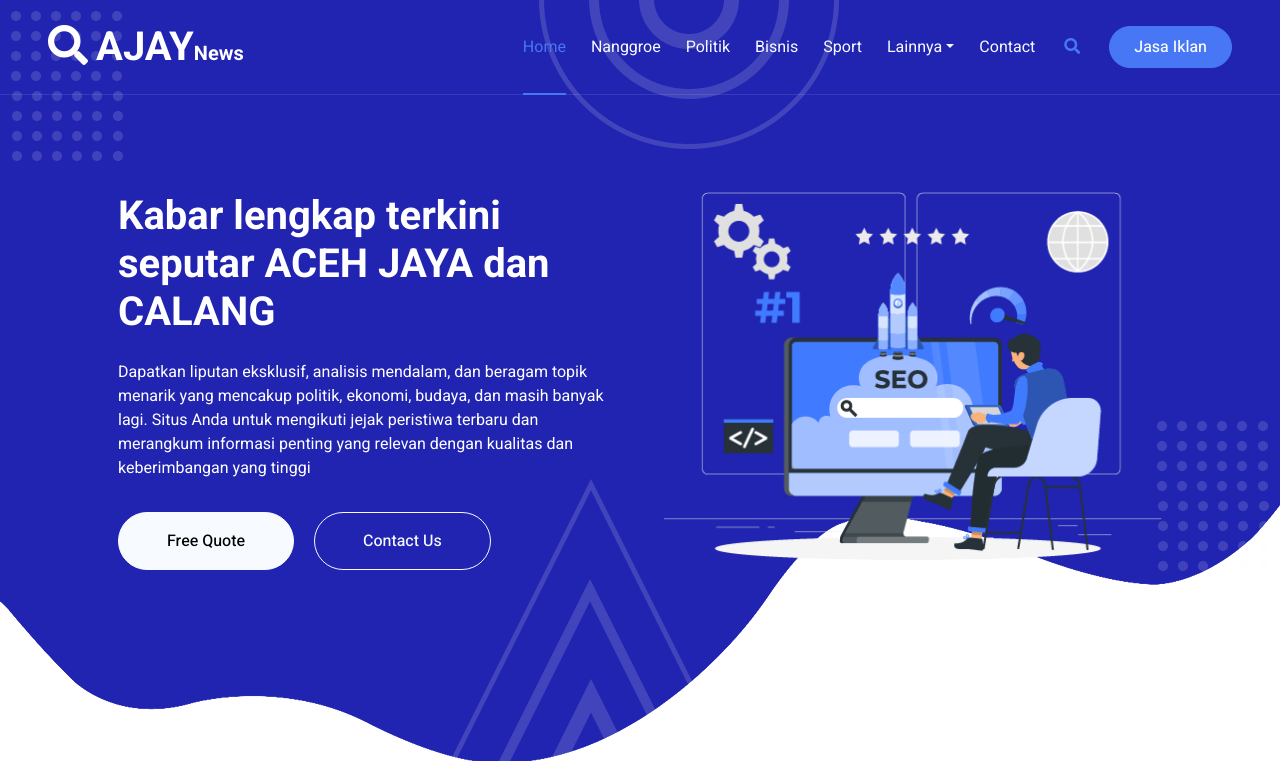
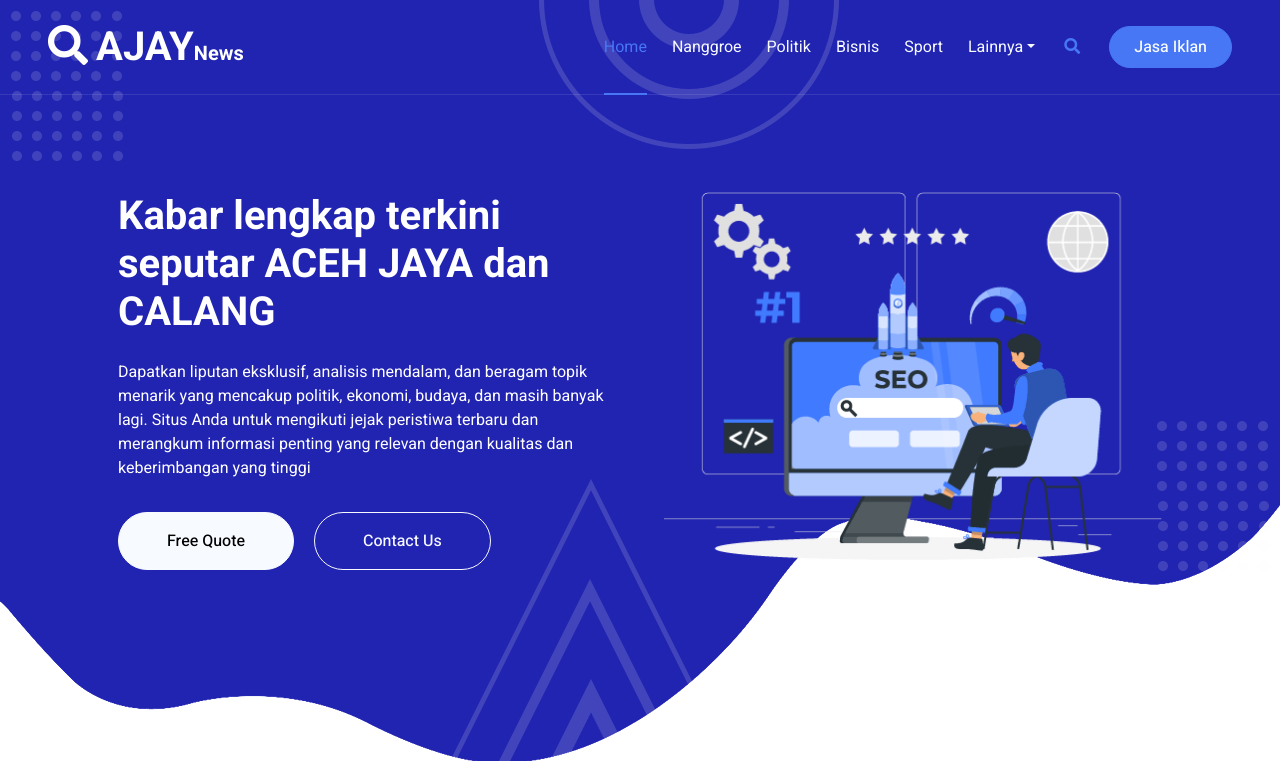
Before and after one commit to syuhadanr/acehjaya, a CodeIgniter 4 app: the page made by app/Views/index.php in a window 1280 px wide. Shown: the top 761 px of the page. Run offline with PHP 8.4 and a stand-in for CodeIgniter, Linux system fonts and the light colour scheme; the template is opened without the code that fills it, so the values that code supplies are empty; some libraries are stand-ins or nearby versions.

Commit message:
Menghapus yang tak perlu

```diff
--- a/app/Views/index.php
+++ b/app/Views/index.php
@@ -94,7 +94,6 @@
                                     class="dropdown-item">Lifestyle</a>
                             </div>
                         </div>
-                        <a href="contact.html" class="nav-item nav-link">Contact</a>
                     </div>
                     <butaton type="button" class="btn text-secondary ms-3" data-bs-toggle="modal"
                         data-bs-target="#searchModal"><i class="fa fa-search"></i></butaton>
```
